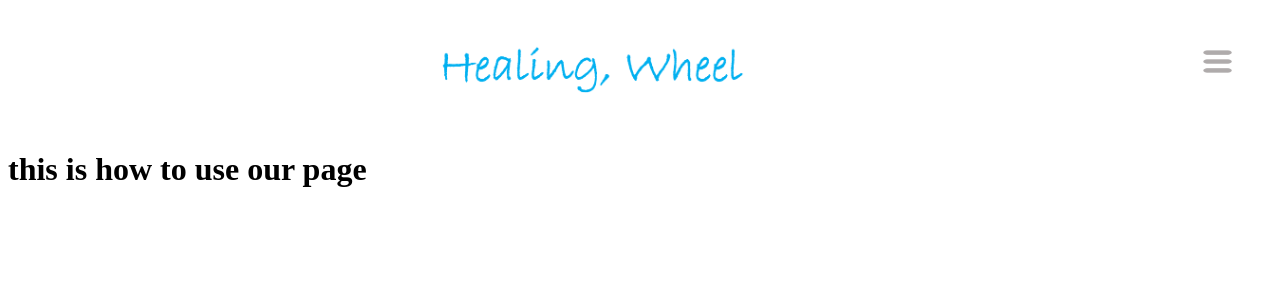
After one commit to qkrwjdan/healingWheel, a Django app: page /how_to in a window 1280 px wide. The commit adds this page. Shown: the top 300 px of the page. Run offline with Django 3.2, Linux system fonts and the light colour scheme.

Commit message:
대충 뼈대만

```diff
--- /dev/null
+++ b/main/templates/main/how_to.html
@@ -0,0 +1,9 @@
+{% extends 'base.html'%}
+
+{% block style%}
+{% endblock %}
+
+
+{% block content%}
+<h1>this is how to use our page</h1>
+{% endblock %}
--- a/main/urls.py
+++ b/main/urls.py
@@ -5,4 +5,8 @@ urlpatterns = [
     path('',views.index,name='index'),
     path('aboutus',views.aboutus,name='aboutus'),
     path('loc_ren',views.loc_ren,name='loc_ren'),
+    path('how_to',views.how_to,name='how_to'),
+    path('contact',views.contact,name='contact'),
+    path('charge',views.charge,name='charge'),
+
 ]
--- a/main/views.py
+++ b/main/views.py
@@ -8,3 +8,12 @@ def aboutus(request):
 
 def loc_ren(request):
     return render(request,'main/loc_ren.html',)
+
+def how_to(request):
+    return render(request,'main/how_to.html')
+
+def contact(request):
+    return render(request,'main/contact.html')
+
+def charge(request):
+    return render(request,'main/charge.html')
--- a/templates/base.html
+++ b/templates/base.html
@@ -116,10 +116,10 @@
       <br>
       <br>
       <a href="{% url 'aboutus' %}">About us</a>
-  		<a href="#">이용 방법</a>
+  		<a href="{% url 'how_to' %}">이용 방법</a>
   		<a href="{% url 'loc_ren' %}">킥보드 위치 및 대여</a>
-  		<a href="#">충전하기</a>
-  		<a href="#">Contact</a>
+  		<a href="{% url 'charge' %}">충전하기</a>
+  		<a href="{% url 'contact' %}">Contact</a>
       {% if user.is_authenticated %}
       <a href="{% url 'logout' %}"><img src="{% static 'main/images/logout_icon.png' %}" align="right" style="position:absolute; right:25px; bottom:100px;" height = "15"></a>
        {% endif %}
```
Also changed, not shown: main/templates/main/charge.html (added, +8 -0 lines), main/templates/main/contact.html (added, +8 -0 lines).
